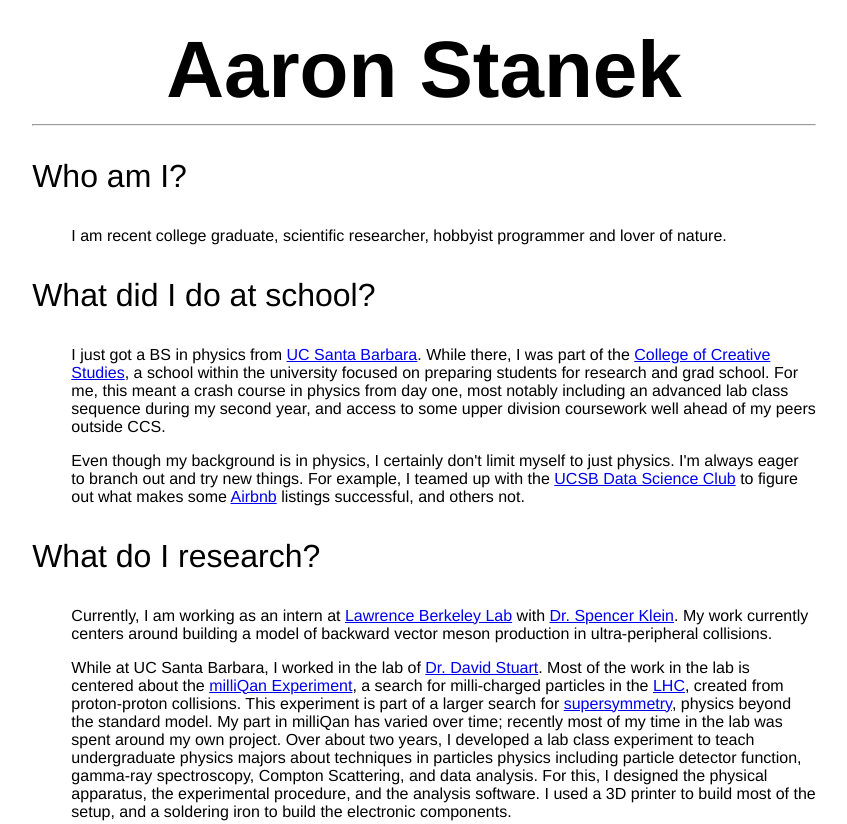
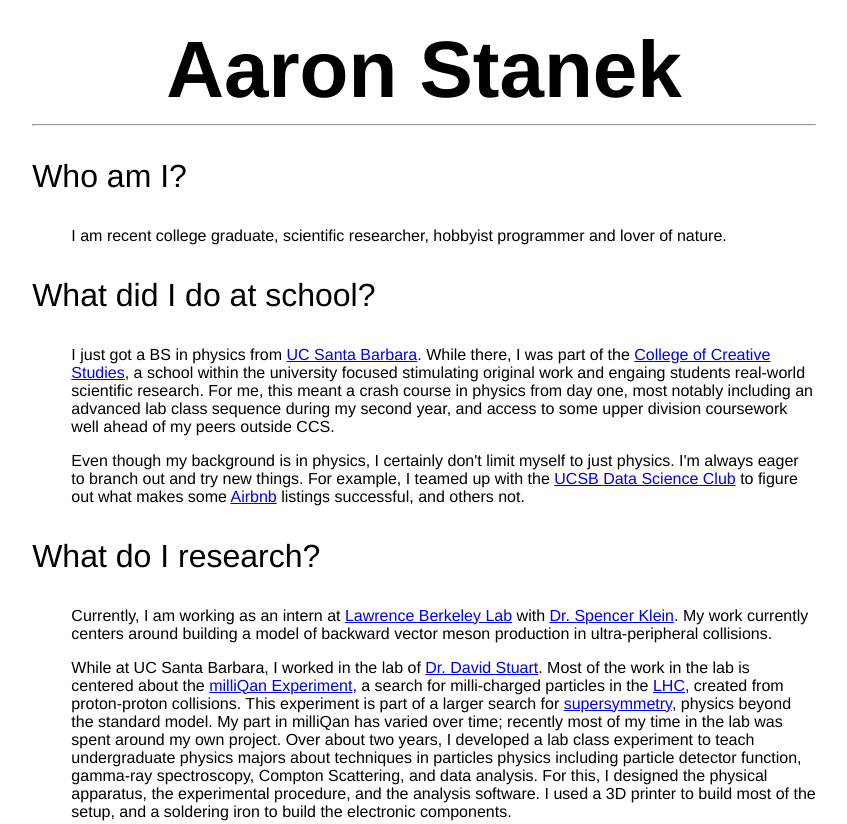
Before and after one commit to aaronstanekhosting/aaronstanek.github.io_snapshot_2021_09_30, a plain HTML site: page index.html in a window 1280 px wide. Shown: the top 824 px of the page, without its empty margins (216-1063 px from the left). Drawn offline with Linux system fonts and the light colour scheme.

Commit message:
changed wording about CCS

```diff
--- a/index.html
+++ b/index.html
@@ -34,7 +34,7 @@
   <p class="content">
     I just got a BS in physics from <a href="https://www.ucsb.edu/" target="_blank">UC Santa Barbara</a>.
     While there, I was part of the <a href="https://www.ccs.ucsb.edu/" target="_blank">College of Creative Studies</a>,
-    a school within the university focused on preparing students for research and grad school.
+    a school within the university focused stimulating original work and engaing students real-world scientific research.
     For me, this meant a crash course in physics from day one, most notably including an advanced lab class sequence during my second year,
     and access to some upper division coursework well ahead of my peers outside CCS.
   </p>
```
